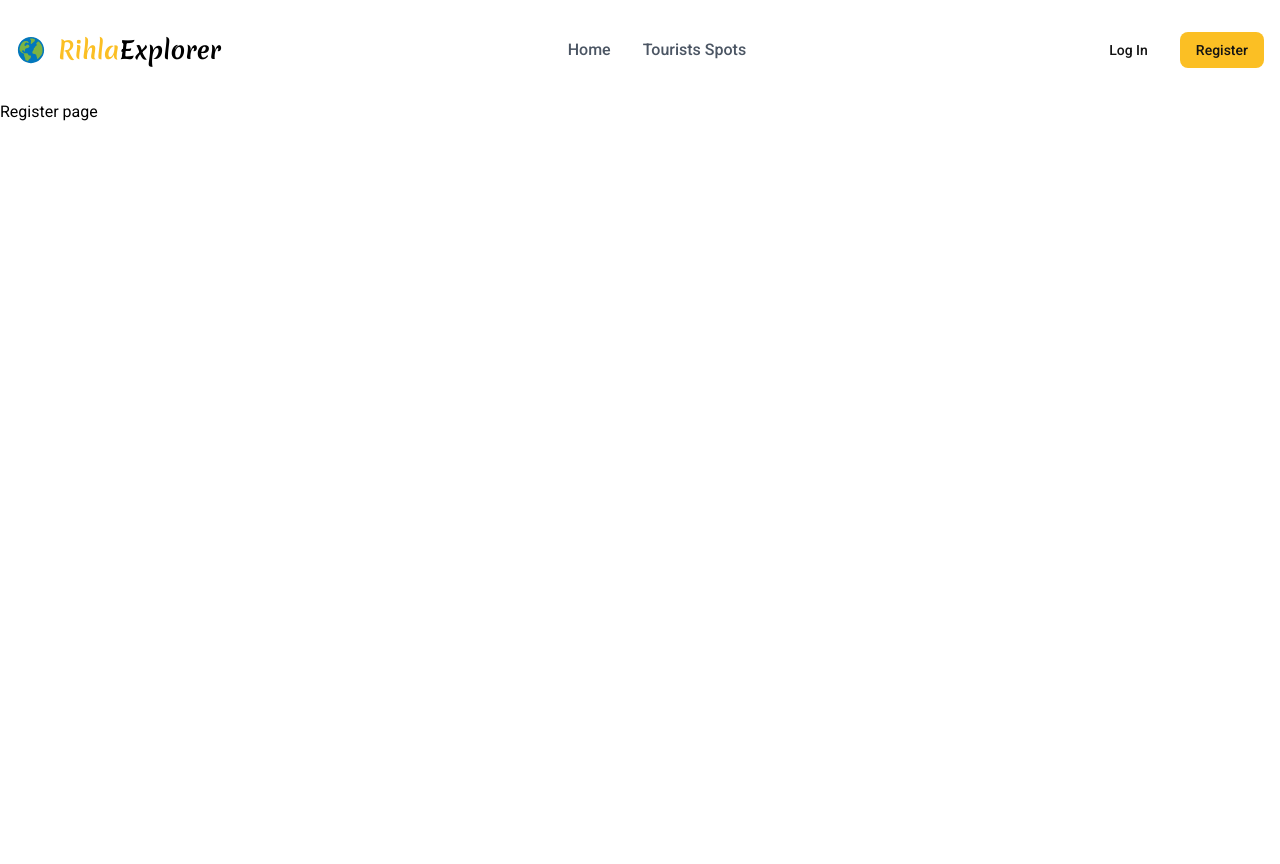
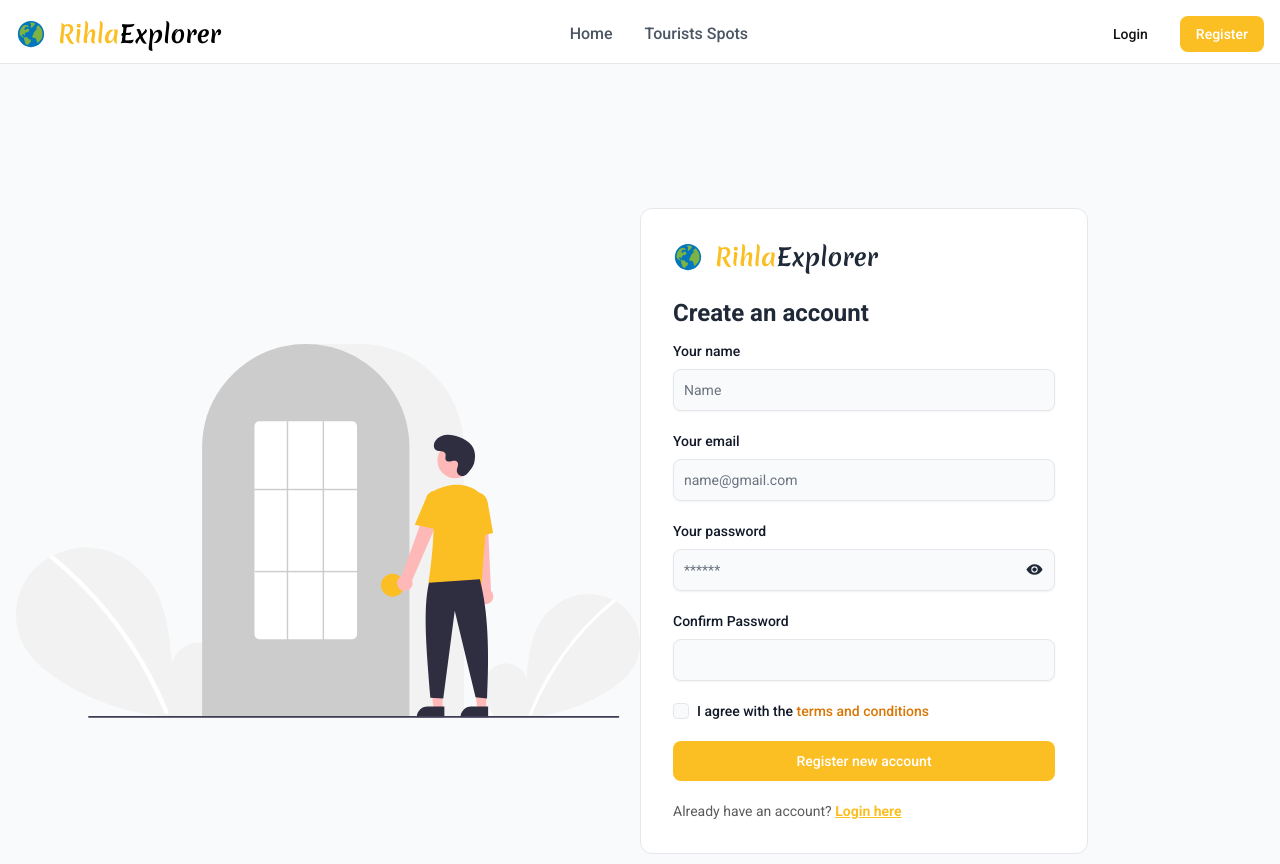
Before and after one commit to Albab47/rihla-explorer-client, a React (Vite) app: page /register in a window 1280 px wide. Before the commit the page ends 800 px from the top, so only its background shows below. Built offline with nearby package versions, Linux system fonts and the light colour scheme.

Commit message:
Create register form using react-hook-form

```diff
--- a/package.json
+++ b/package.json
@@ -17,6 +17,7 @@
     "prop-types": "^15.8.1",
     "react": "^18.2.0",
     "react-dom": "^18.2.0",
+    "react-hook-form": "^7.51.3",
     "react-icons": "^5.1.0",
     "react-router-dom": "^6.23.0",
     "react-toastify": "^10.0.5",
--- a/src/components/Button/Button.jsx
+++ b/src/components/Button/Button.jsx
@@ -4,7 +4,7 @@ const Button = ({children, btnGhost = false}) => {
   return (
     <button
       type="button"
-      className={`text-dark ${btnGhost ? "hover:text-amber-400" : "bg-amber-400 hover:bg-amber-300"} focus:ring-4 focus:outline-none focus:ring-amber-100 font-medium rounded-lg text-sm px-4 py-2 text-center dark:bg-amber-600 dark:hover:bg-amber-400 dark:focus:ring-amber-500`}
+      className={`${btnGhost ? "hover:text-amber-400 text-dark" : "text-white bg-amber-400 hover:bg-amber-300"} focus:ring-4 focus:outline-none focus:ring-amber-100 font-medium rounded-lg text-sm px-4 py-2 text-center dark:bg-amber-600 dark:hover:bg-amber-400 dark:focus:ring-amber-500`}
     >
       {children}
     </button>
@@ -13,7 +13,7 @@ const Button = ({children, btnGhost = false}) => {
 
 Button.propTypes = {
   children: PropTypes.node,
-  btnGhost: PropTypes.boolean,
+  btnGhost: PropTypes.bool,
 };
 
 export default Button;
--- /dev/null
+++ b/src/components/ErrorMsg/ErrorMsg.jsx
@@ -0,0 +1,11 @@
+import React from "react";
+
+const ErrorMsg = ({children}) => {
+  return (
+    <p className="mt-2 text-sm text-red-600 dark:text-red-500">
+      {children}
+    </p>
+  );
+};
+
+export default ErrorMsg;
--- a/src/components/Header/Header.jsx
+++ b/src/components/Header/Header.jsx
@@ -4,6 +4,7 @@ import { FcGlobe } from "react-icons/fc";
 import { FcMenu } from "react-icons/fc";
 import { IoIosClose } from "react-icons/io";
 import Button from "../Button/Button";
+import Logo from "../Logo/Logo";
 
 const Header = () => {
   const [userDropdownOpen, setUserDropdownOpen] = useState(false);
@@ -27,18 +28,10 @@ const Header = () => {
       : "block py-2 px-3 text-gray-600 rounded md:p-0 dark:text-gray-100"
 
   return (
-    <nav className="bg-white border-gray-200 dark:bg-gray-900 my-4">
+    <nav className="bg-white border-gray-200 dark:bg-gray-900 h-16 border-b">
       <div className="max-w-screen-xl relative flex flex-wrap items-center justify-between mx-auto p-4">
         {/* website logo */}
-        <Link
-          to="/"
-          className="flex items-center space-x-3 rtl:space-x-reverse"
-        >
-          <FcGlobe size={30} />
-          <span className="self-center font-display text-xl md:text-2xl font-bold whitespace-nowrap dark:text-white">
-            <span className="text-amber-400">Rihla</span>Explorer
-          </span>
-        </Link>
+        <Logo />
 
         {/* User dropdown + menu btn */}
         <div className="flex items-center relative md:order-2 space-x-3 md:space-x-0 rtl:space-x-reverse">
@@ -88,7 +81,7 @@ const Header = () => {
           ) : (
             <div className="flex md:order-2 gap-4 md:space-x-0 rtl:space-x-reverse">
               <Link to="/login">
-                <Button btnGhost={true}>Log In</Button>
+                <Button btnGhost={true}>Login</Button>
               </Link>
               <Link to="/register">
                 <Button>Register</Button>
--- /dev/null
+++ b/src/components/Logo/Logo.jsx
@@ -0,0 +1,18 @@
+import { FcGlobe } from 'react-icons/fc';
+import { Link } from 'react-router-dom';
+
+const Logo = () => {
+    return (
+        <Link
+          to="/"
+          className="flex items-center space-x-3 rtl:space-x-reverse"
+        >
+          <FcGlobe size={30} />
+          <span className="self-center font-display text-xl md:text-2xl font-bold whitespace-nowrap dark:text-white">
+            <span className="text-amber-400">Rihla</span>Explorer
+          </span>
+        </Link>
+    );
+};
+
+export default Logo;
--- a/src/pages/RegisterPage.jsx
+++ b/src/pages/RegisterPage.jsx
@@ -1,11 +1,177 @@
-import React from 'react';
+import { Link } from "react-router-dom";
+import registerImg from "../assets/register.svg";
+import Logo from "../components/Logo/Logo";
+import { useForm } from "react-hook-form";
+import ErrorMsg from "../components/ErrorMsg/ErrorMsg";
+import { IoEye } from "react-icons/io5";
+import { useState } from "react";
 
 const RegisterPage = () => {
-    return (
-        <div>
-            <h2>Register page</h2>
+  const [showPassword, setShowPassword] = useState(false);
+
+  const {
+    register,
+    handleSubmit,
+    watch,
+    trigger,
+    formState: { errors },
+  } = useForm();
+
+  const onSubmit = (data) => console.log(data);
+
+  const handleShowPassword = () => {
+    setShowPassword(!showPassword)
+  }
+
+  return (
+    <section className="bg-gray-50 h-screen">
+      {/* container */}
+      <div className="max-w-screen-xl mx-auto pt-36 px-4 flex flex-col items-center md:flex-row">
+        <div className="w-full sm:w-1/2">
+          <img src={registerImg} alt="" />
         </div>
-    );
+
+        <div className="w-full max-w-md p-8 bg-white space-y-3 rounded-xl border text-gray-800">
+          <Logo />
+          <h1 className="text-2xl font-semibold pt-3">Create an account</h1>
+
+          {/* form */}
+          <form onSubmit={handleSubmit(onSubmit)}>
+            {/* name field */}
+            <div className="mb-5">
+              <label
+                htmlFor="name"
+                className="block mb-2 text-sm font-medium text-gray-900 dark:text-white"
+              >
+                Your name
+              </label>
+              <input
+                type="text"
+                id="name"
+                placeholder="Name"
+                className="shadow-sm bg-gray-50 border border-gray-200 text-gray-900 text-sm rounded-lg focus:ring-amber-500 focus:border-amber-500 block w-full p-2.5 dark:bg-gray-700 dark:border-gray-600 dark:placeholder-gray-400 dark:text-white dark:focus:ring-amber-500 dark:focus:border-amber-500 dark:shadow-sm-light"
+                {...register('name', {required: true})}
+              />
+            </div>
+
+            {/* email field */}
+            <div className="mb-5">
+              <label
+                htmlFor="email"
+                className="block mb-2 text-sm font-medium text-gray-900 dark:text-white"
+              >
+                Your email
+              </label>
+              <input
+                id="email"
+                type="text"
+                className="shadow-sm bg-gray-50 border border-gray-200 text-gray-900 text-sm rounded-lg focus:ring-amber-500 focus:border-amber-500 block w-full p-2.5 dark:bg-gray-700 dark:border-gray-600 dark:placeholder-gray-400 dark:text-white dark:focus:ring-amber-500 dark:focus:border-amber-500 dark:shadow-sm-light"
+                placeholder="name@gmail.com"
+                {...register("email", {
+                  required: "Email is required",
+                  pattern: {
+                    value: /^[^@ ]+@[^@ ]+\.[^@ .]{2,}$/,
+                    message: "Email is not valid"
+                  }
+                })}
+              />
+              {errors.email && <ErrorMsg>{errors.email?.message}</ErrorMsg> }
+            </div>
+
+            {/* password field */}
+            <div className="mb-5 relative">
+              <label
+                htmlFor="password"
+                className="block mb-2 text-sm font-medium text-gray-900 dark:text-white"
+              >
+                Your password
+              </label>
+              <input
+                id="password"
+                autoComplete="off"
+                type={showPassword ? "text" : "password"}
+                className="shadow-sm bg-gray-50 border border-gray-200 text-gray-900 text-sm rounded-lg focus:ring-amber-500 focus:border-amber-500 block w-full p-2.5 dark:bg-gray-700 dark:border-gray-600 dark:placeholder-gray-400 dark:text-white dark:focus:ring-amber-500 dark:focus:border-amber-500 dark:shadow-sm-light"
+                placeholder="******"
+                {...register('password', {
+                  required: "Password is required",
+                  minLength: {
+                    value: 6,
+                    message: "Password should be at least 6 characters"
+                  },
+                  pattern: {
+                    value: /^(?=.*[a-z])(?=.*[A-Z]).+$/,
+                    message: "Should contain at least one uppercase and one lowercase letter"
+                  }
+                })}
+                onKeyUp={() => trigger('password')}
+              />
+              {errors.password && <ErrorMsg>{errors.password?.message}</ErrorMsg>}
+              <IoEye onClick={handleShowPassword} size={17} className={`${showPassword && 'text-blue-500'} cursor-pointer absolute top-10 right-3`} />
+            </div>
+
+            {/* confirm pass field */}
+            <div className="mb-5">
+              <label
+                htmlFor="confirm-password"
+                className="block mb-2 text-sm font-medium text-gray-900 dark:text-white"
+              >
+                Confirm Password
+              </label>
+              <input
+                type="password"
+                id="confirm-password"
+                className="shadow-sm bg-gray-50 border border-gray-200 text-gray-900 text-sm rounded-lg focus:ring-amber-500 focus:border-amber-500 block w-full p-2.5 dark:bg-gray-700 dark:border-gray-600 dark:placeholder-gray-400 dark:text-white dark:focus:ring-amber-500 dark:focus:border-amber-500 dark:shadow-sm-light"
+                {...register('confirmPassword', {
+                  required: true,
+                  validate: value => value === watch("password", "") || "The Password did not match"
+                })}
+                onKeyUp={() => trigger("confirmPassword")}
+              />
+              {errors.confirmPassword && <ErrorMsg>{errors.confirmPassword?.message}</ErrorMsg>}
+            </div>
+
+            <div className="flex items-start mb-5">
+              <div className="flex items-center h-5">
+                <input
+                  id="terms"
+                  type="checkbox"
+                  value=""
+                  className="w-4 h-4 border border-gray-200 rounded bg-gray-50 focus:ring-3 focus:ring-amber-300 dark:bg-gray-700 dark:border-gray-600 dark:focus:ring-amber-600 dark:ring-offset-gray-800 dark:focus:ring-offset-gray-800"
+                  {...register('terms', {required: true})}
+                />
+              </div>
+              <label
+                htmlFor="terms"
+                className="ms-2 text-sm font-medium text-gray-900 dark:text-gray-300"
+              >
+                I agree with the{" "}
+                <a
+                  href="#"
+                  className="text-amber-600 hover:underline dark:text-amber-500"
+                >
+                  terms and conditions
+                </a>
+              </label>
+            </div>
+
+            {/* submit btn */}
+            <button
+              type="submit"
+              className="text-white w-full mb-5 bg-amber-400 hover:bg-amber-300 focus:ring-4 focus:outline-none focus:ring-amber-100 font-medium rounded-lg text-sm px-5 py-2.5 text-center dark:bg-amber-600 dark:hover:bg-amber-700 dark:focus:ring-amber-800"
+            >
+              Register new account
+            </button>
+            <p className="text-light text-sm">
+              Already have an account?{" "}
+              <Link className="underline text-amber-400 font-bold" to="/login">
+                Login here
+              </Link>
+            </p>
+          </form>
+        </div>
+      </div>
+    </section>
+  );
 };
 
 export default RegisterPage;
--- a/src/routes/Routes.jsx
+++ b/src/routes/Routes.jsx
@@ -2,7 +2,6 @@ import { createBrowserRouter } from "react-router-dom";
 import HomePage from "../pages/HomePage";
 import MainLayout from "../layouts/MainLayout";
 import AddSpotPage from "../pages/AddSpotPage";
-import Login from "../pages/LoginPage";
 import LoginPage from "../pages/LoginPage";
 import RegisterPage from "../pages/RegisterPage";
 
```
Also changed, not shown: src/assets/register.svg (added), 1 other file (tests, documents, lock files or other folders).
